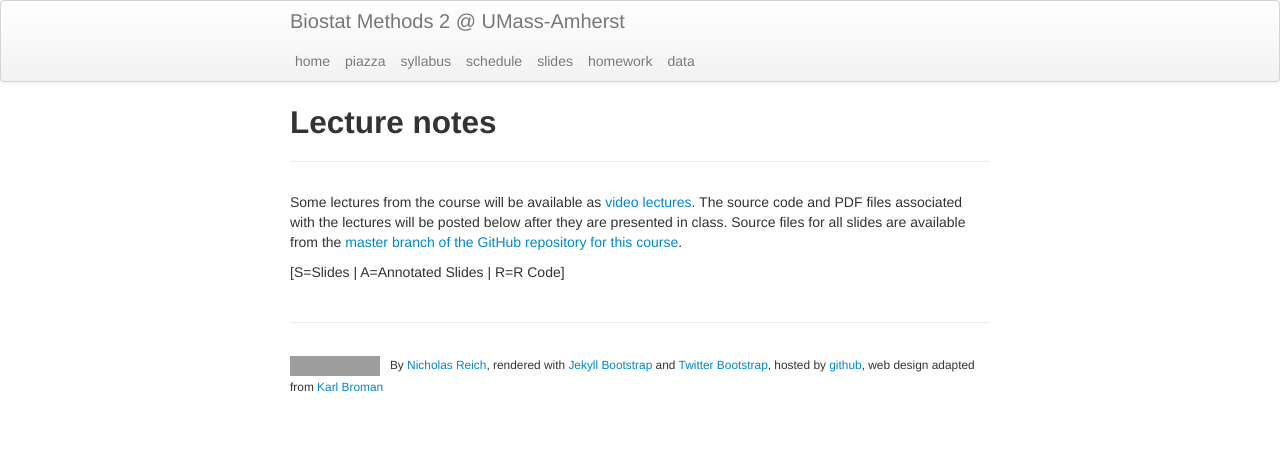
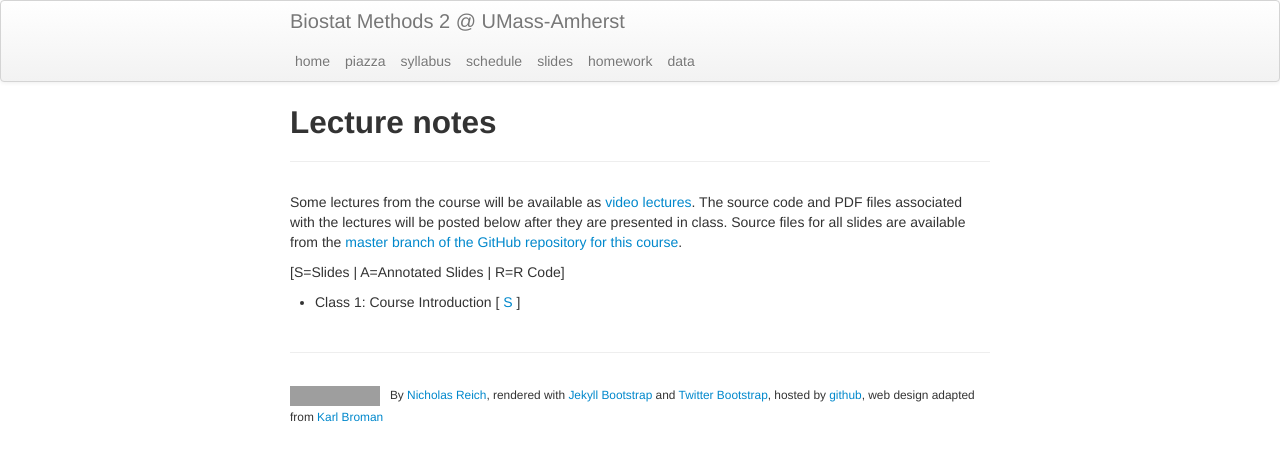
Before and after one commit to nickreich/stat-modeling-2015, a Jekyll site: the page built from pages/slides.md, in a window 1280 px wide. Shown: the top 461 px of the page. Built offline with Jekyll 4.4.1, drawn with Linux system fonts in a browser that asks for light colours; some of the changed lines change nothing that is shown; grey boxes are pictures that could not be loaded.

Commit message:
adding class 1 slide link

```diff
--- a/pages/slides.md
+++ b/pages/slides.md
@@ -9,10 +9,13 @@ Some lectures from the course will be available as [video lectures](https://umas
 
 \[S=Slides \| A=Annotated Slides \| R=R Code\]
 
+* Class 1: Course Introduction \[  [S](../assets/lectures/week1-intro-regression/slides-intro-regression.pdf) \]
+
+
+
 
 <!--
 
- * Class 1: Course Introduction
  * Class 2: Introduction to Regression \[  [S](../assets/lectures/class2_IntroRegression.pdf) \| [A](../assets/lectures/class2_IntroRegression_annotated.pdf) \]
  * Class 3: Geometry of regression and least squares \[  [S](../assets/lectures/class3_SLRBasics.pdf) \| [A](../assets/lectures/class3_SLRBasics_annotated.pdf) \]
  * Class 4: Hands-on SLR practice
```
